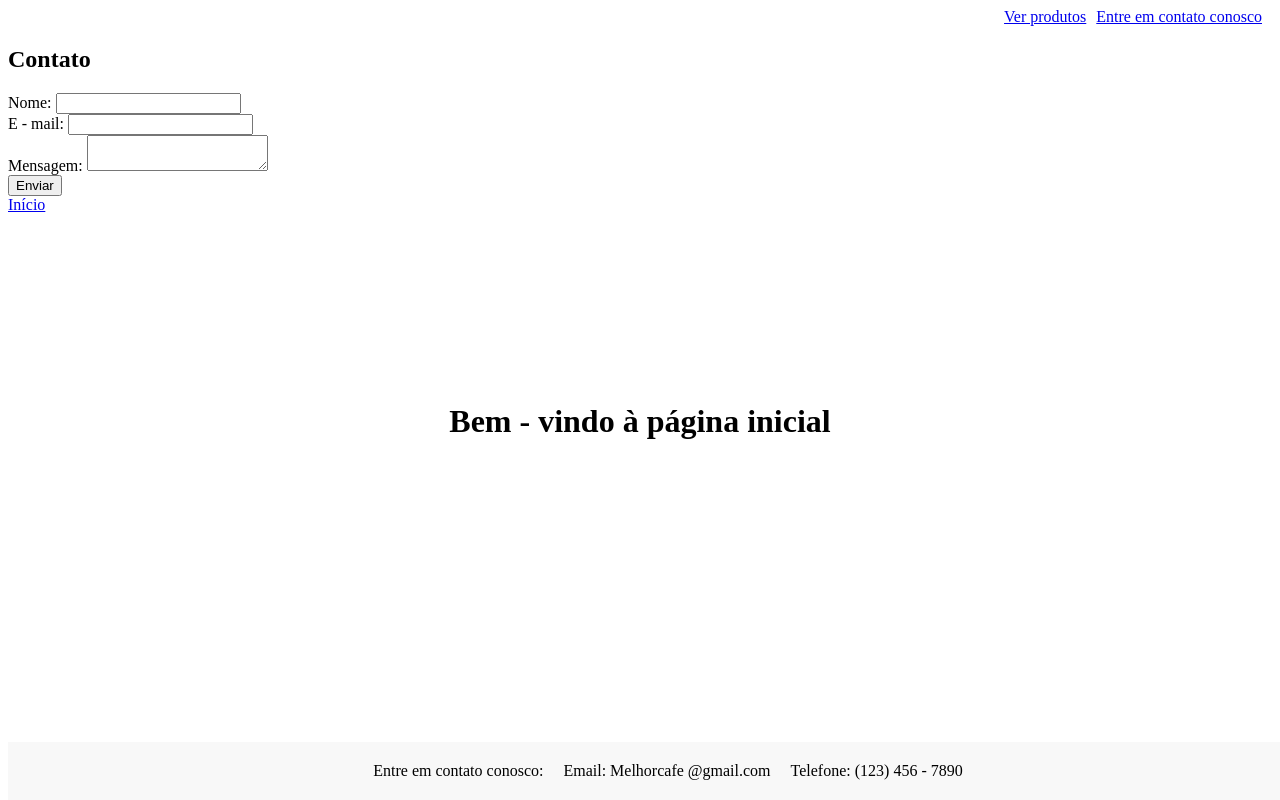
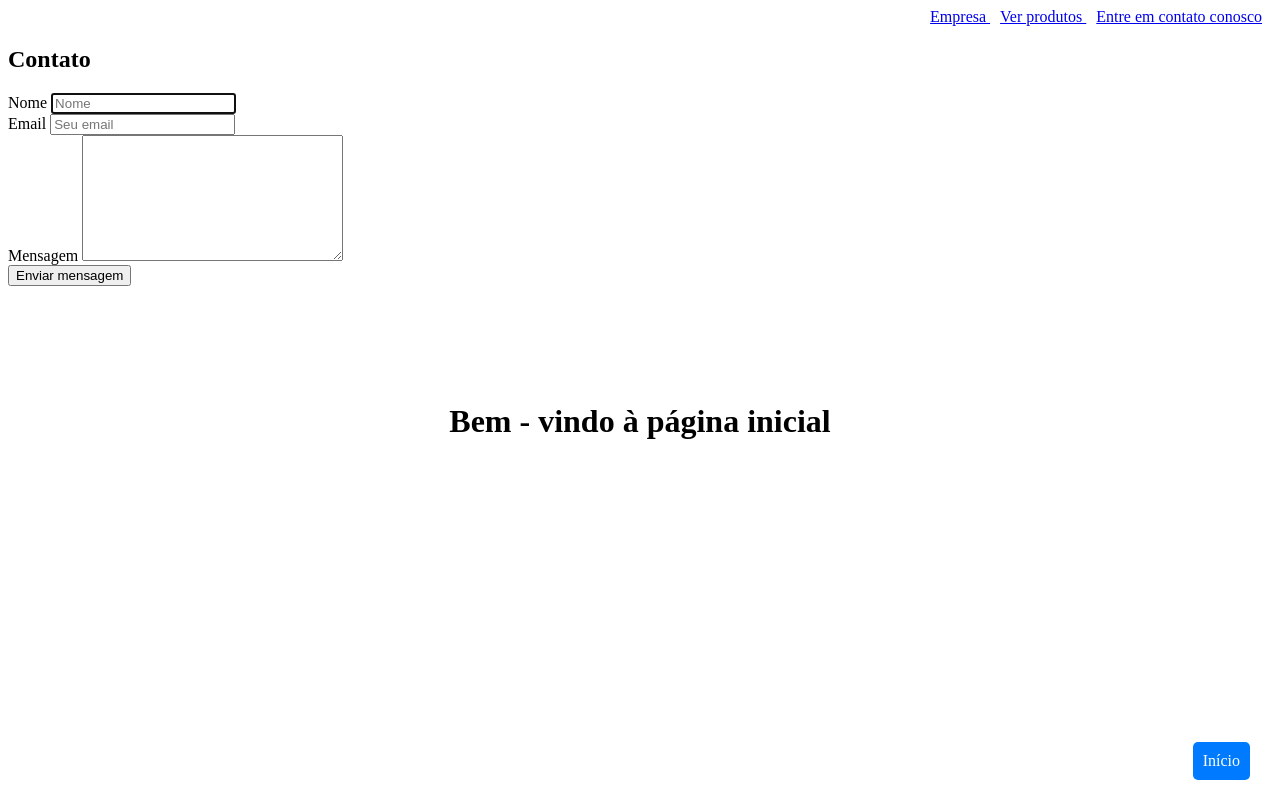
Before and after one commit to daviperes1249/REACT, a React (Create React App) app: page /contato in a window 1280 px wide. Built offline with nearby package versions, Linux system fonts and the light colour scheme.

Commit message:
api que envia emai

```diff
--- a/package.json
+++ b/package.json
@@ -6,10 +6,12 @@
     "@testing-library/jest-dom": "^5.16.5",
     "@testing-library/react": "^13.4.0",
     "@testing-library/user-event": "^13.5.0",
+    "bootstrap": "^5.3.0",
     "emailjs-com": "^3.2.0",
     "express": "^4.18.2",
     "nodemailer": "^6.9.3",
     "react": "^18.2.0",
+    "react-bootstrap": "^2.8.0",
     "react-dom": "^18.2.0",
     "react-router-dom": "^6.14.1",
     "react-scripts": "5.0.1",
--- a/src/App.css
+++ b/src/App.css
@@ -6,10 +6,14 @@
 }
 
 .link-inicio {
-    position: absolute;
-    top: 10px;
-    right: 10px;
+    position: fixed;
+    bottom: 20px;
+    right: 20px;
     color: #fff;
+    background-color: #007bff;
+    padding: 10px;
+    text-decoration: none;
+    border-radius: 5px;
 }
 
 .app-nav {
--- a/src/App.js
+++ b/src/App.js
@@ -2,6 +2,7 @@ import React, { useState } from 'react';
 import { BrowserRouter as Router, Routes, Route, Link } from 'react-router-dom';
 import Produto from './Produto';
 import Contato from './Contato';
+import Empresa from './Empresa';
 import './App.css';
 
 function App() {
@@ -15,6 +16,10 @@ function App() {
         setMostrarBemVindo(false);
     };
 
+    const handleMostrarBemVindoOnClick = () => {
+        handleMostrarBemVindo();
+    };
+
     return ( <
         Router >
         <
@@ -22,6 +27,12 @@ function App() {
             mostrarBemVindo && < h1 className = "bem-vindo" > Bem - vindo à página inicial < /h1>} <
             nav className = "app-nav" >
             <
+            div className = "links-left" >
+            <
+            Link to = "/empresa"
+            onClick = { handleOcultarBemVindo } >
+            Empresa <
+            /Link> <
             Link to = "/produtos"
             onClick = { handleOcultarBemVindo } >
             Ver produtos <
@@ -29,6 +40,12 @@ function App() {
             Link to = "/contato"
             onClick = { handleOcultarBemVindo } >
             Entre em contato conosco <
+            /Link> <
+            /div> <
+            Link to = "/App"
+            className = "link-inicio"
+            onClick = { handleMostrarBemVindoOnClick } >
+            Início <
             /Link> <
             /nav>
 
@@ -47,6 +64,9 @@ function App() {
                 />
             }
             /> <
+            Route path = "/empresa"
+            element = { < Empresa / > }
+            /> <
             /Routes> <
             /div> <
             /Router>
--- a/src/Contato.css
+++ b/src/Contato.css
@@ -5,6 +5,8 @@
     background-color: #f8f8f8;
     padding: 20px;
     text-align: center;
+    margin-top: 20px;
+    /* Adicione a margem superior desejada */
 }
 
 .contato-footer-content {
--- a/src/Contato.js
+++ b/src/Contato.js
@@ -1,89 +1,68 @@
-import React, { useState } from 'react';
-import { Link } from 'react-router-dom';
-import './Contato.css';
+import emailjs from "emailjs-com";
+import React from 'react';
+import './Contato.css'
 
-function Contato({ handleMostrarBemVindo }) {
-    const [nome, setNome] = useState('');
-    const [email, setEmail] = useState('');
-    const [mensagem, setMensagem] = useState('');
+export default function ContactUs() {
+    function sendEmail(e) {
+        e.preventDefault();
 
-    const handleSubmit = (e) => {
-        e.preventDefault();
-        // Aqui você pode adicionar a lógica para enviar o e-mail
-        // usando a biblioteca ou solução de envio de e-mail de sua escolha
-        // Por exemplo, você pode fazer uma solicitação para um servidor back-end
-        // para lidar com o envio do e-mail.
-
-        // Limpar o formulário após o envio
-        setNome('');
-        setEmail('');
-        setMensagem('');
-    };
-
-    const handleMostrarBemVindoOnClick = () => {
-        handleMostrarBemVindo();
-    };
+        emailjs.sendForm('gmailMessage', 'template_c7infom', e.target, 'VxeOWypew-nHC-iZI')
+            .then((result) => {
+                alert("Mensagem enviada com sucesso! 👍");
+            }, (error) => {
+                alert(error.message);
+            });
+        e.target.reset();
+    }
 
     return ( <
         div >
         <
+        div className = "container" >
+        <
         h2 > Contato < /h2> <
-        form onSubmit = { handleSubmit } >
+        form onSubmit = { sendEmail } >
         <
-        div >
+        div className = "row pt-5 mx-auto" >
         <
-        label htmlFor = "nome" > Nome: < /label> <
+        div className = "col-lg-8 col-sm-12 form-group mx-auto" >
+        <
+        label > Nome < /label> <
         input type = "text"
-        id = "nome"
-        name = "nome"
-        value = { nome }
-        onChange = {
-            (e) => setNome(e.target.value) }
-        required /
-        >
+        autoFocus className = "form-control"
+        required placeholder = "Nome"
+        name = "name" / >
         <
         /div> <
-        div >
+        div className = "col-lg-8 col-sm-12 form-group pt-1 mx-auto" >
         <
-        label htmlFor = "email" > E - mail: < /label> <
+        label > Email < /label> <
         input type = "email"
-        id = "email"
-        name = "email"
-        value = { email }
-        onChange = {
-            (e) => setEmail(e.target.value) }
-        required /
-        >
+        className = "form-control"
+        required placeholder = "Seu email"
+        name = "email" / >
         <
         /div> <
-        div >
+        div className = "col-lg-8 col-sm-12 form-group pt-1 mx-auto" >
         <
-        label htmlFor = "mensagem" > Mensagem: < /label> <
-        textarea id = "mensagem"
-        name = "mensagem"
-        value = { mensagem }
-        onChange = {
-            (e) => setMensagem(e.target.value) }
-        required >
-        < /textarea> <
+        label > Mensagem < /label> <
+        textarea className = "form-control"
+        id = ""
+        cols = "30"
+        rows = "8"
+        required placeholder = "Sua mensagem"
+        name = "message" > < /textarea> <
         /div> <
-        button type = "submit" > Enviar < /button> <
+        div className = "col-lg-8 col-sm-12 pt-3 mx-auto" >
+        <
+        input type = "submit"
+        className = "btn btn-info"
+        value = "Enviar mensagem" / >
+        <
+        /div> <
+        /div> <
         /form> <
-        footer className = "contato-footer" >
-        <
-        div className = "contato-footer-content" >
-        <
-        p > Entre em contato conosco: < /p> <
-        p > Email: Melhorcafe @gmail.com < /p> <
-        p > Telefone: (123) 456 - 7890 < /p> <
         /div> <
-        /footer> <
-        Link to = "/"
-        onClick = { handleMostrarBemVindoOnClick } >
-        Início <
-        /Link> <
         /div>
     );
 }
-
-export default Contato;
--- /dev/null
+++ b/src/Empresa.js
@@ -0,0 +1,17 @@
+import React from 'react';
+import './Empresa.css';
+
+function Empresa() {
+    return ( <
+        div >
+        <
+        h2 > Página da Empresa < /h2> <
+        p >
+        Bem - vindo à nossa cafeteria!Estamos comprometidos em fornecer os melhores cafés e experiências para nossos clientes.Nossa cafeteria está localizada no coração da cidade,
+        oferecendo um ambiente acolhedor e aconchegante para desfrutar de uma xícara de café delicioso. <
+        /p> <
+        /div>
+    );
+}
+
+export default Empresa;
--- a/src/Produto.css
+++ b/src/Produto.css
@@ -5,16 +5,40 @@
 }
 
 .produto-lista {
-    list-style: none;
-    padding: 0;
+    display: grid;
+    grid-template-columns: repeat(auto-fit, minmax(300px, 1fr));
+    grid-gap: 20px;
 }
 
 .produto-item {
-    margin-bottom: 20px;
+    display: flex;
+    flex-direction: column;
+    justify-content: center;
+    align-items: center;
+    text-align: center;
+}
+
+.produto-item img {
+    width: 100px;
+    height: 100px;
+    margin-bottom: 10px;
+}
+
+.links-container {
+    display: flex;
+    justify-content: space-between;
+    margin-bottom: 10px;
+}
+
+.link-inicio {
+    position: fixed;
+    bottom: 20px;
+    right: 20px;
+    color: #fff;
 }
 
 @media (max-width: 768px) {
-    .produto-item {
-        margin-bottom: 10px;
+    .produto-lista {
+        grid-template-columns: 1fr;
     }
 }
--- a/src/Produto.js
+++ b/src/Produto.js
@@ -11,6 +11,12 @@ function Produto() {
     ];
 
     return ( <
+        div >
+        <
+        Link to = "/"
+        className = "link-inicio" > Início < /Link>
+
+        <
         div className = "produto-container" >
         <
         h2 > Página de Produtos < /h2> <
@@ -30,10 +36,8 @@ function Produto() {
                 /li>
             ))
         } <
-        /ul>
-
-        <
-        Link to = "/" > Início < /Link> <
+        /ul> <
+        /div> <
         /div>
     );
 }
--- /dev/null
+++ b/src/empresa.css
@@ -0,0 +1,16 @@
+.links-topo-direito {
+    position: absolute;
+    top: 20px;
+    right: 20px;
+}
+
+.link-topo {
+    margin-right: 10px;
+    color: #000;
+    text-decoration: none;
+}
+
+.map-container {
+    width: 100%;
+    height: 400px;
+}
```
Also changed, not shown: 1 other file (tests, documents, lock files or other folders).
